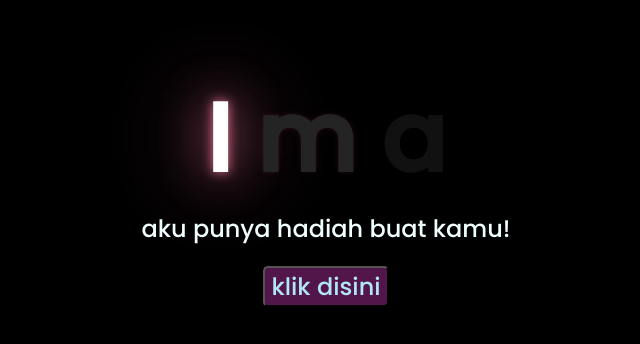
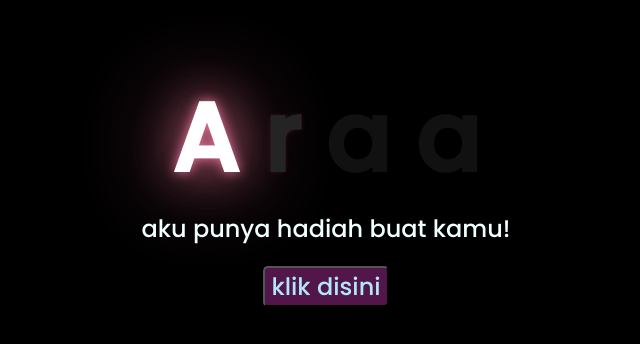
Before and after one commit to bacadong/araa, a plain HTML site: page index.html in a window 1280 px wide. Shown: the part 222-566 px from the top of the page, without its empty margins (322-962 px from the left). Drawn offline with Linux system fonts and the light colour scheme.

Commit message:
Update index.html

```diff
--- a/index.html
+++ b/index.html
@@ -10,10 +10,10 @@
 </head>
 <body>
     <div class="greetings">
-        <span>I</span>
-        <span>m</span>
+        <span>A</span>
+        <span>r</span>
         <span>a</span>
-        <span></span>
+        <span>a</span>
         <span></span>
         <span></span>
            </div>
```
